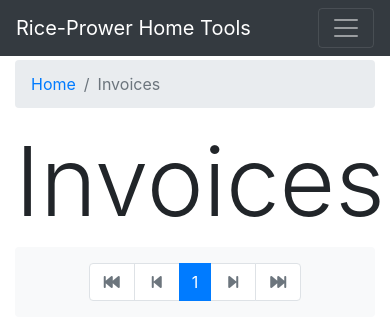
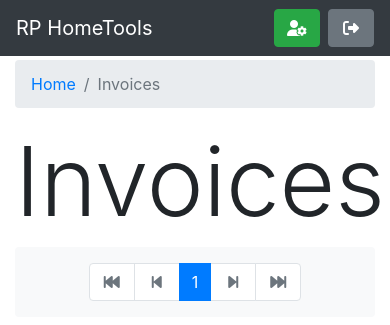
Before and after one commit to GriceTurrble/recipes.riceprower.com, a Django app: page /invoices/ in a window 390 px wide; the page is wider, and only the part inside the window is pictured. Shown: the top 325 px of that part. Run offline with Django 3.2, Linux system fonts and the light colour scheme; the visitor is signed in with stand-in values (Sample User, id 1); data that the repository does not hold is empty; some libraries are stand-ins or nearby versions.

Commit message:
Overhaul of the navbar. Simplified. no more collapsing section, colorful buttons (that remove text on small screen)

```diff
--- a/hometools/templates/widgets/base_navbar.html
+++ b/hometools/templates/widgets/base_navbar.html
@@ -1,68 +1,62 @@
 <nav class="navbar navbar-expand-lg navbar-dark bg-dark fixed-top">
   <div class="container">
-    <a class="navbar-brand" href="{% url "homepage" %}">Rice-Prower Home Tools</a>
-    <button class="navbar-toggler" type="button" data-toggle="collapse" data-target="#navbarSupportedContent" aria-controls="navbarSupportedContent" aria-expanded="false" aria-label="Toggle navigation">
-      <span class="navbar-toggler-icon"></span>
+
+    <a class="navbar-brand" href="{% url "homepage" %}">RP HomeTools</a>
+
+    {% comment %}
+    <button class="btn btn-dark d-lg-none" type="button" data-toggle="collapse" data-target="#navbarSupportedContent" aria-controls="navbarSupportedContent" aria-expanded="false" aria-label="Toggle navigation">
+      <i class="fas fa-hamburger"></i>
     </button>
+    {% endcomment %}
 
-    <div class="collapse navbar-collapse" id="navbarSupportedContent">
-      <ul class="navbar-nav mr-auto">
-        <li class="nav-item">
-          {% if request.user.is_authenticated %}
-          <a class="nav-link" href="{% url 'logout' %}">
-            <i class="fas fa-sign-out-alt"></i>
-            {{ request.user.first_name }}
-            Logout
-          </a>
-          {% else %}
-          <a class="nav-link" href="{% url 'login' %}">
-            <i class="fas fa-sign-in-alt"></i>
-            Login
-          </a>
-          {% endif %}
-        </li>
+    <ul class="navbar-nav flex-row ml-auto">
+      {% if request.user.is_authenticated %}
+      {% if request.user.is_staff %}
+      <li class="nav-item">
+        <a class="btn btn-success mr-2" href="{% url 'admin:index' %}">
+          <i class="fas fa-fw fa-user-cog"></i>
+          <span class="d-none d-lg-inline">Admin</span>
+        </a>
+      </li>
+      {% endif %}
+      <li class="nav-item">
+        <a href="{% url 'logout' %}" class="btn btn-secondary">
+          <i class="fas fa-fw fa-sign-out-alt"></i>
+          <span class="d-none d-lg-inline">Logout</span>
+        </a>
+      </li>
+      {% else %}
+      <li class="nav-item">
+        <a href="{% url 'login' %}" class="btn btn-primary">
+          Login
+          <i class="fas fa-sign-out-alt"></i>
+        </a>
+      </li>
+      {% endif %}
+    </ul>
+
+    {% comment %}
+    <div class="flex-grow-0 collapse navbar-collapse" id="navbarSupportedContent">
+      <a class="navbar-brand d-lg-none" href="{% url "homepage" %}">RP HomeTools</a>
+      <ul class="navbar-nav ml-auto">
+        {% if request.user.is_authenticated %}
         {% if request.user.is_staff %}
-        <li class="nav-item">
+        <li class="d-lg-none nav-item">
           <a class="nav-link" href="{% url 'admin:index' %}">
-            <i class="fas fa-user-cog"></i>
+            <i class="fas fa-fw fa-user-cog"></i>
             Admin
           </a>
         </li>
         {% endif %}
-        {% comment %}
-        {# Basic topbar nav elements, as copied from Bootstrap documentation #}
-        {# (left here to use as reference) #}
-        <li class="nav-item active">
-          <a class="nav-link" href="#">Home <span class="sr-only">(current)</span></a>
+        <li class="d-lg-none nav-item">
+          <a class="nav-link" href="{% url 'logout' %}">
+            <i class="fas fa-fw fa-sign-out-alt"></i>
+            Logout
+          </a>
         </li>
-        <li class="nav-item">
-          <a class="nav-link" href="#">Link</a>
-        </li>
-        <li class="nav-item dropdown {# or `dropup` #}">
-          <a class="nav-link dropdown-toggle" href="#" id="navbarDropdown" role="button" data-toggle="dropdown" aria-haspopup="true" aria-expanded="false">
-            Dropdown
-          </a>
-          <div class="dropdown-menu" aria-labelledby="navbarDropdown">
-            <a class="dropdown-item" href="#">Action</a>
-            <a class="dropdown-item" href="#">Another action</a>
-            <div class="dropdown-divider"></div>
-            <a class="dropdown-item" href="#">Something else here</a>
-          </div>
-        </li>
-        <li class="nav-item">
-          <a class="nav-link disabled" href="#" tabindex="-1" aria-disabled="true">Disabled</a>
-        </li>
-        {% endcomment %}
+        {% endif %}
       </ul>
-      {% comment %}
-      {# topbar search form as copied from Bootstrap documentation. Left here for reference. #}
-      <form class="form-inline my-2 my-lg-0">
-        <input class="form-control mr-sm-2" type="search" placeholder="Search" aria-label="Search">
-        <button class="btn btn-primary my-2 my-sm-0" type="submit">
-          <i class="fas fa-search"></i>
-        </button>
-      </form>
-      {% endcomment %}
     </div>
+    {% endcomment %}
   </div>
 </nav>
```
